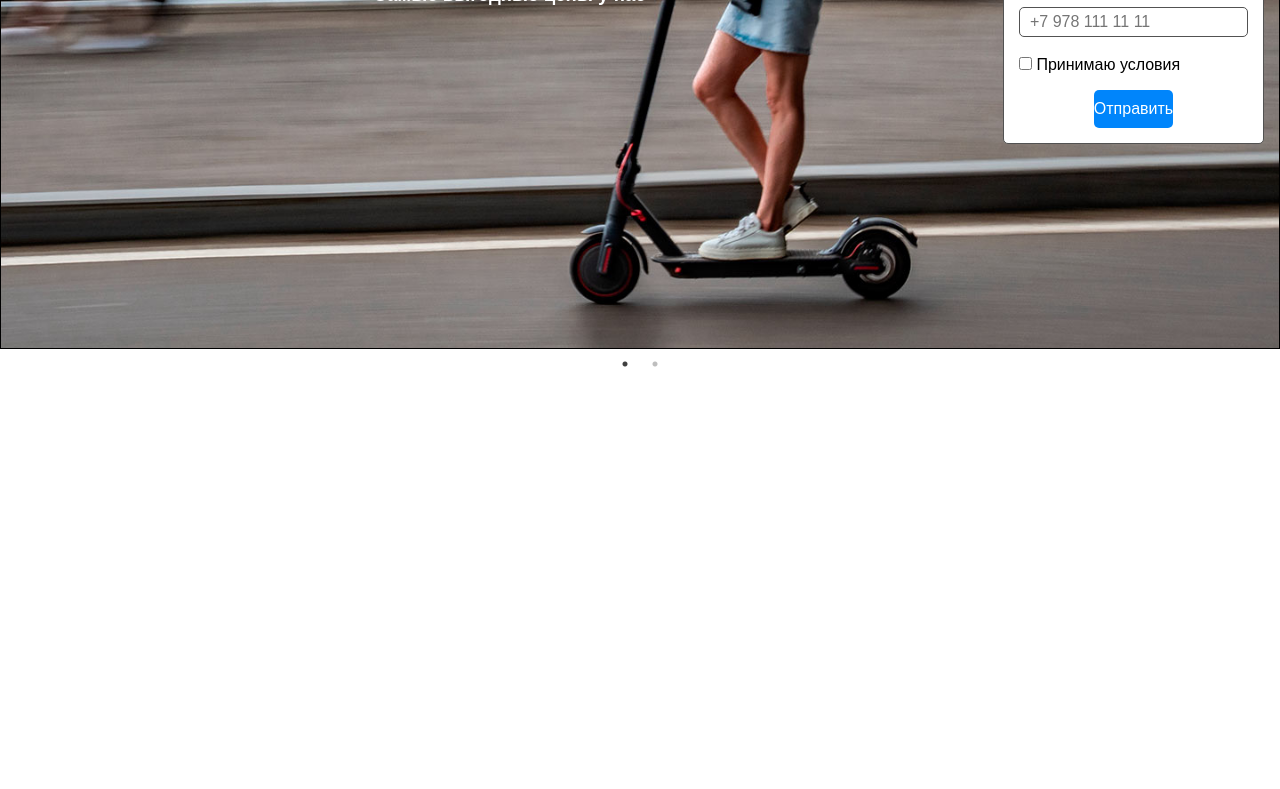
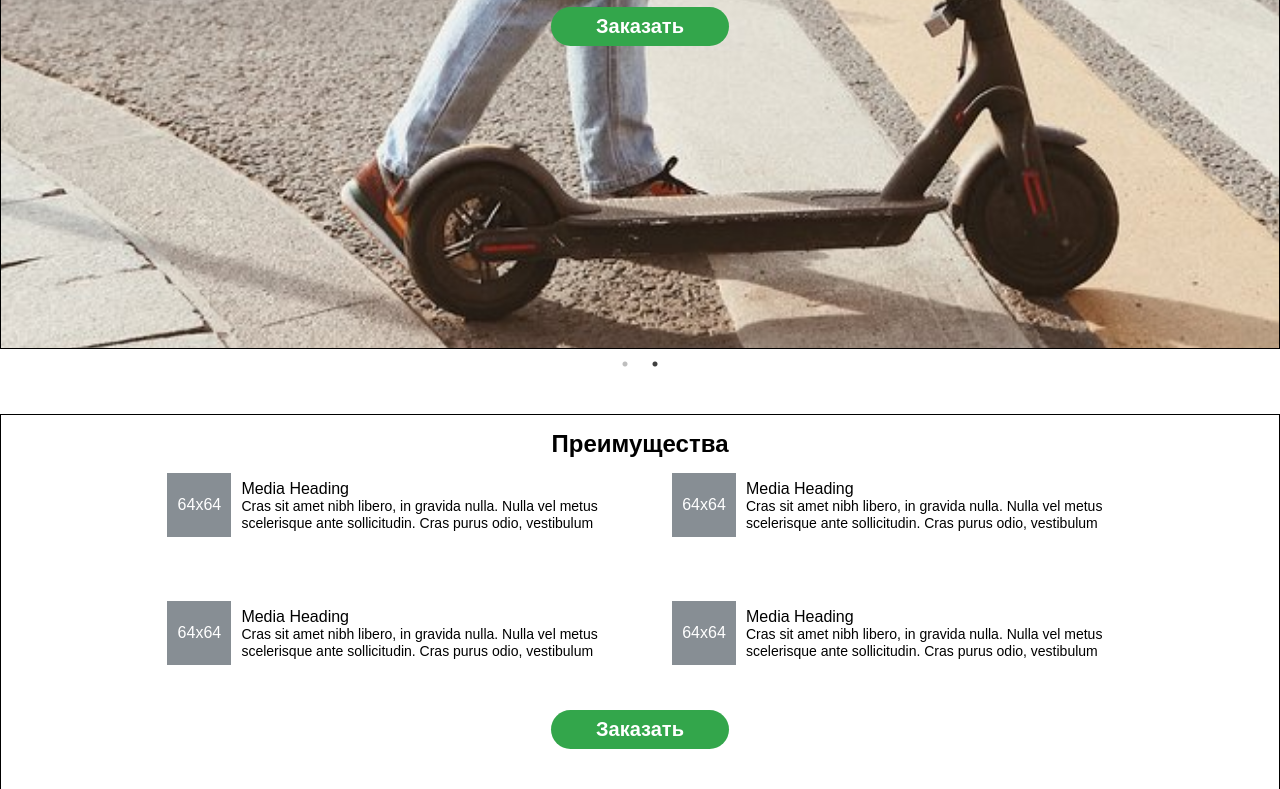
Before and after one commit to LogotipX/test-task-image-marketing, a website: page index.html in a window 1280 px wide. Shown: the part 407-1196 px from the top of the page. Before the commit the page ends 800 px from the top, so only its background shows below. Drawn offline with nearby package versions, Linux system fonts and the light colour scheme; files that its build step writes are made by us from their sources.

Commit message:
feat: add Benefits block

```diff
--- a/index.html
+++ b/index.html
@@ -30,13 +30,12 @@
 
     <main>
       <div class="slider-block">
-        <div class="slider">
+        <div class="slider" id="slider">
           <div class="slider__element">
             <div id="slider-1">
               <img src="./assets/slider-1.jpg" alt="" />
               <div class="container">
                 <div class="slider__inner">
-
                   <div class="slider__text">
                     <h1>Купить электросамокат</h1>
                     <h3>Самые выгодные цены у нас</h3>
@@ -61,15 +60,91 @@
               <!-- /.container -->
             </div>
           </div>
+          <!-- /.slider__element -->
           <div class="slider__element">
             <div id="slider-2">
               <img src="./assets/slider-2.jpg" alt="" />
+              <div class="container">
+                <div class="slider__inner">
+                  <div class="slider__text">
+                    <h1>Купить электросамокат</h1>
+                    <h3>Самые выгодные цены у нас</h3>
+                    <button class="order-btn">Заказать</button>
+                  </div>
+                  <!-- /.slider__text -->
+                </div>
+                <!-- /.slider__inner -->
+              </div>
+              <!-- /.container -->
             </div>
           </div>
         </div>
         <!-- /.slider -->
       </div>
       <!-- /.slider-block -->
+
+      <div class="benefits-block" id="benefits">
+        <div class="container">
+          <div class="benefits__title">Преимущества</div>
+          <div class="benefits__list">
+            <div class="benefits-list__item">
+              <div class="benefit__icon">64x64</div>
+              <div class="benefit__info">
+                <h3 class="benefit__title">Media Heading</h3>
+                <p class="benefit__text">
+                  Cras sit amet nibh libero, in gravida nulla. Nulla vel metus
+                  scelerisque ante sollicitudin. Cras purus odio, vestibulum
+                </p>
+              </div>
+            </div>
+            <div class="benefits-list__item">
+              <div class="benefit__icon">64x64</div>
+              <div class="benefit__info">
+                <h3 class="benefit__title">Media Heading</h3>
+                <p class="benefit__text">
+                  Cras sit amet nibh libero, in gravida nulla. Nulla vel metus
+                  scelerisque ante sollicitudin. Cras purus odio, vestibulum
+                </p>
+              </div>
+            </div>
+            <div class="benefits-list__item">
+              <div class="benefit__icon">64x64</div>
+              <div class="benefit__info">
+                <h3 class="benefit__title">Media Heading</h3>
+                <p class="benefit__text">
+                  Cras sit amet nibh libero, in gravida nulla. Nulla vel metus
+                  scelerisque ante sollicitudin. Cras purus odio, vestibulum
+                </p>
+              </div>
+            </div>
+            <div class="benefits-list__item">
+              <div class="benefit__icon">64x64</div>
+              <div class="benefit__info">
+                <h3 class="benefit__title">Media Heading</h3>
+                <p class="benefit__text">
+                  Cras sit amet nibh libero, in gravida nulla. Nulla vel metus
+                  scelerisque ante sollicitudin. Cras purus odio, vestibulum
+                </p>
+              </div>
+            </div>
+          </div>
+          <!-- /.benefits__list -->
+          <button class="order-btn">Заказать</button>
+        </div>
+        <!-- /.container -->
+      </div>
+      <!-- /.benefits-block -->
+
+      <div class="contacts">
+        <div class="container">
+          <h3 class="contacts__title">
+
+          </h3>
+          <div class="contacts__inner">
+
+          </div>
+        </div>
+      </div>
     </main>
 
     <script
@@ -85,10 +160,9 @@
     <script>
       $(document).ready(function () {
         $(".slider").slick({
-          // autoplay: true,
+          autoplay: true,
           arrows: false,
           dots: true,
-          // lazyLoad: "progressive",
         });
       });
     </script>
--- a/style.scss
+++ b/style.scss
@@ -16,6 +16,20 @@ body {
   height: inherit;
   padding: 15px;
   border: 1px solid black;
+}
+
+.order-btn {
+  width: fit-content;
+  color: #fff;
+  background-color: #33a64b;
+  font-size: 20px;
+  font-weight: 600;
+
+  border: 0;
+  border-radius: 25px;
+
+  margin: 45px auto 0;
+  padding: 8px 45px;
 }
 
 .header__inner {
@@ -102,6 +116,7 @@ body {
 
       .slider__inner {
         display: flex;
+        flex-direction: row;
         flex-wrap: wrap;
         justify-content: center;
         align-items: center;
@@ -114,13 +129,17 @@ body {
 
           width: fit-content;
           min-width: fit-content;
-          height: fit-content;
+          // height: fit-content;
           margin: 0 auto 65px;
 
           color: #fff;
 
           & > * {
             text-align: center;
+          }
+
+          & > *:not(:first-child) {
+            margin-top: 20px;
           }
         }
 
@@ -181,3 +200,65 @@ body {
     }
   }
 }
+
+.benefits-block {
+  margin-top: 65px;
+
+  & > * {
+    display: flex;
+    flex-wrap: wrap;
+    justify-content: center;
+    align-items: center;
+    padding-right: 13%;
+    padding-left: 13%;
+    padding-bottom: 5%;
+  }
+
+  .benefits__title {
+    font-size: x-large;
+    font-weight: 600;
+  }
+
+  .benefits__list {
+    display: grid;
+    grid-template-rows: repeat(2, 2fr);
+    grid-template-columns: repeat(2, 2fr);
+    grid-gap: 64px;
+
+    margin-top: 15px;
+
+    .benefits-list__item {
+      display: grid;
+      grid-template-rows: 1fr;
+      grid-template-columns: 64px auto;
+      align-items: center;
+
+      .benefit__icon {
+        display: flex;
+        flex-direction: column;
+        justify-content: center;
+        width: 64px;
+        height: 64px;
+
+        text-align: center;
+        color: #fff;
+        background-color: #878e94;
+      }
+
+      .benefit__info {
+        padding-left: 10px;
+
+        .benefit__title {
+          font-size: 16px;
+          font-weight: 500;
+          line-height: 1.2;
+        }
+
+        .benefit__text {
+          font-size: 14px;
+          line-height: 1.2;
+        }
+      }
+    }
+  }
+}
```
